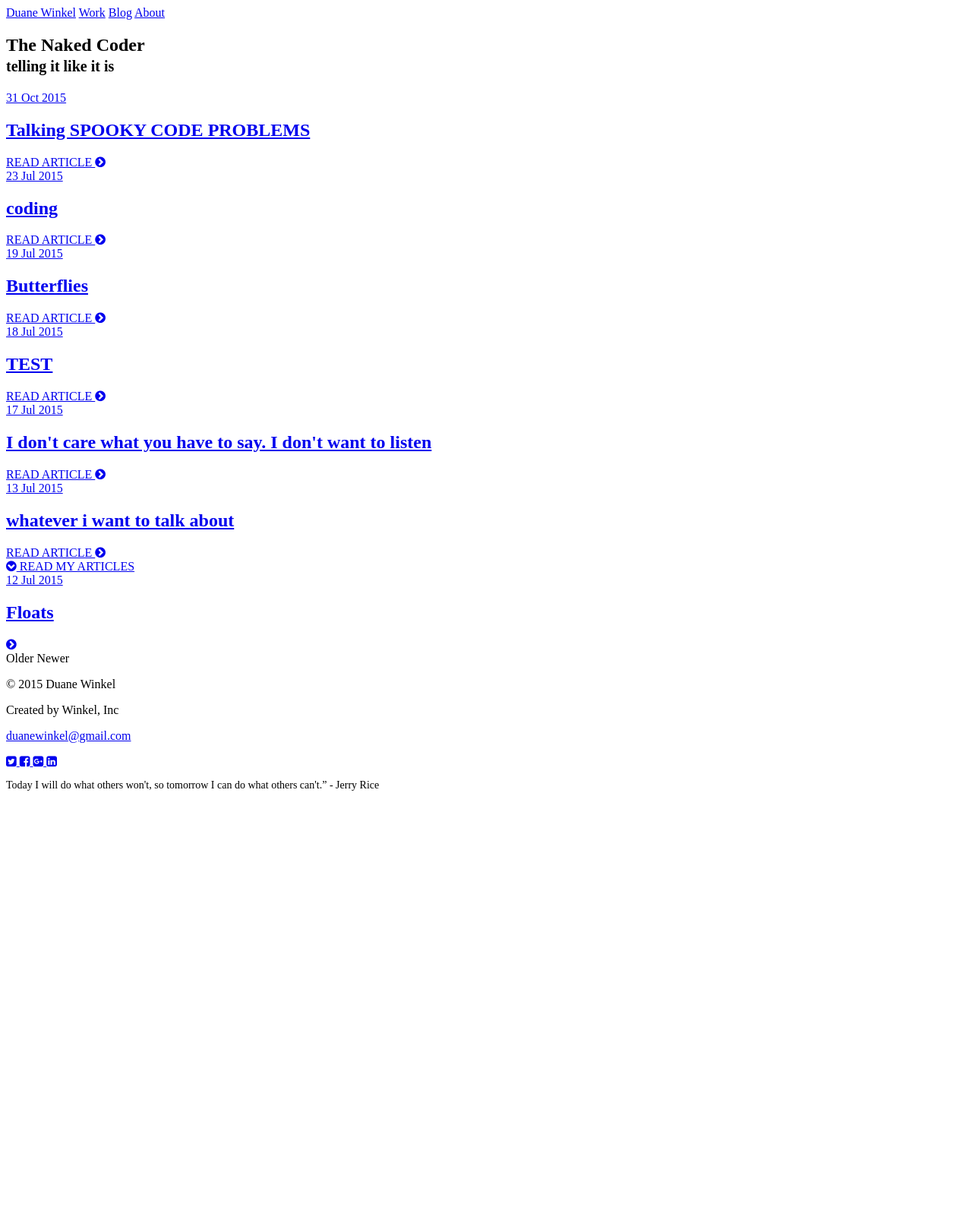
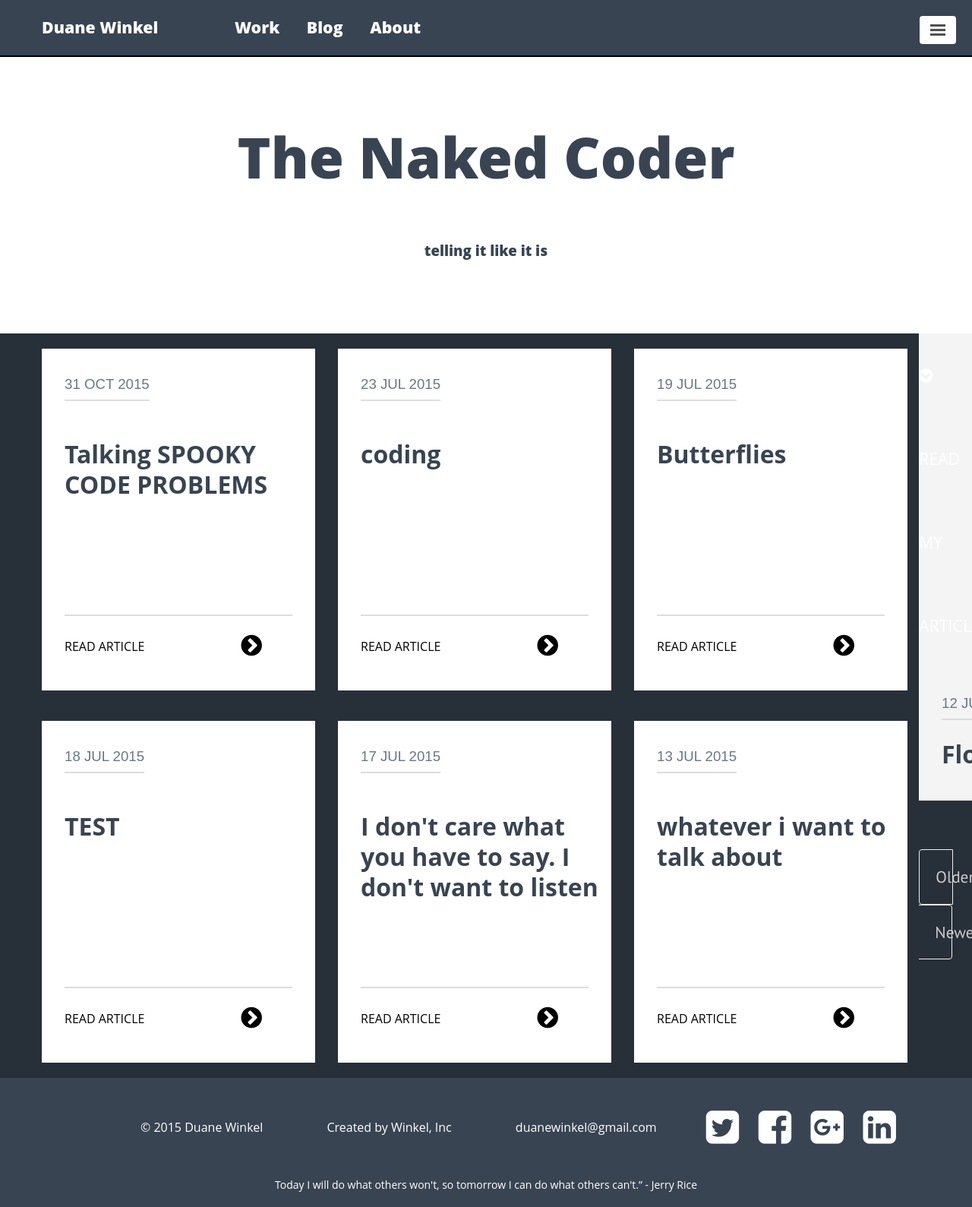
Before and after one commit to dpwj/blog, a Jekyll site: the page built from blog.html, in a window 1280 px wide. Shown: the whole page at 76% size. Built offline with Jekyll 4.4.1, drawn with Linux system fonts in a browser that asks for light colours; nearby versions of some CDN libraries; before the commit the page ends 1056 px from its top, so only the background shows below that.

Commit message:
hopefully

```diff
--- a/_includes/head.html
+++ b/_includes/head.html
@@ -7,7 +7,7 @@
 
   <!-- CSS -->
   <!-- build:css /assets/stylesheets/style.min.css -->
-  <link rel="stylesheet" href="/css/stylesheets/style.css">
+  <link rel="stylesheet" href="../css/style.css">
   <!-- endbuild -->
   <link rel="stylesheet" href="http://fonts.googleapis.com/css?family=PT+Serif:400,400italic,700|PT+Sans:400">
 
```
